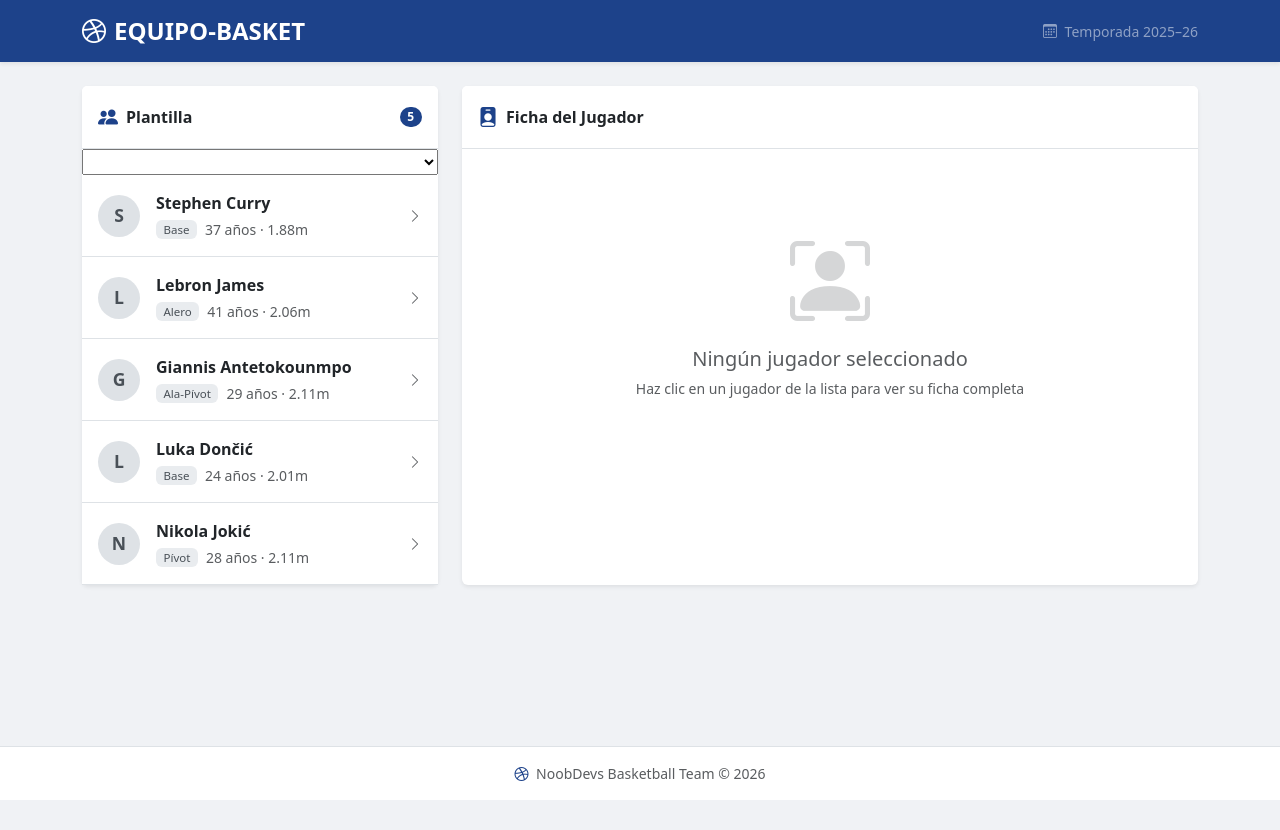
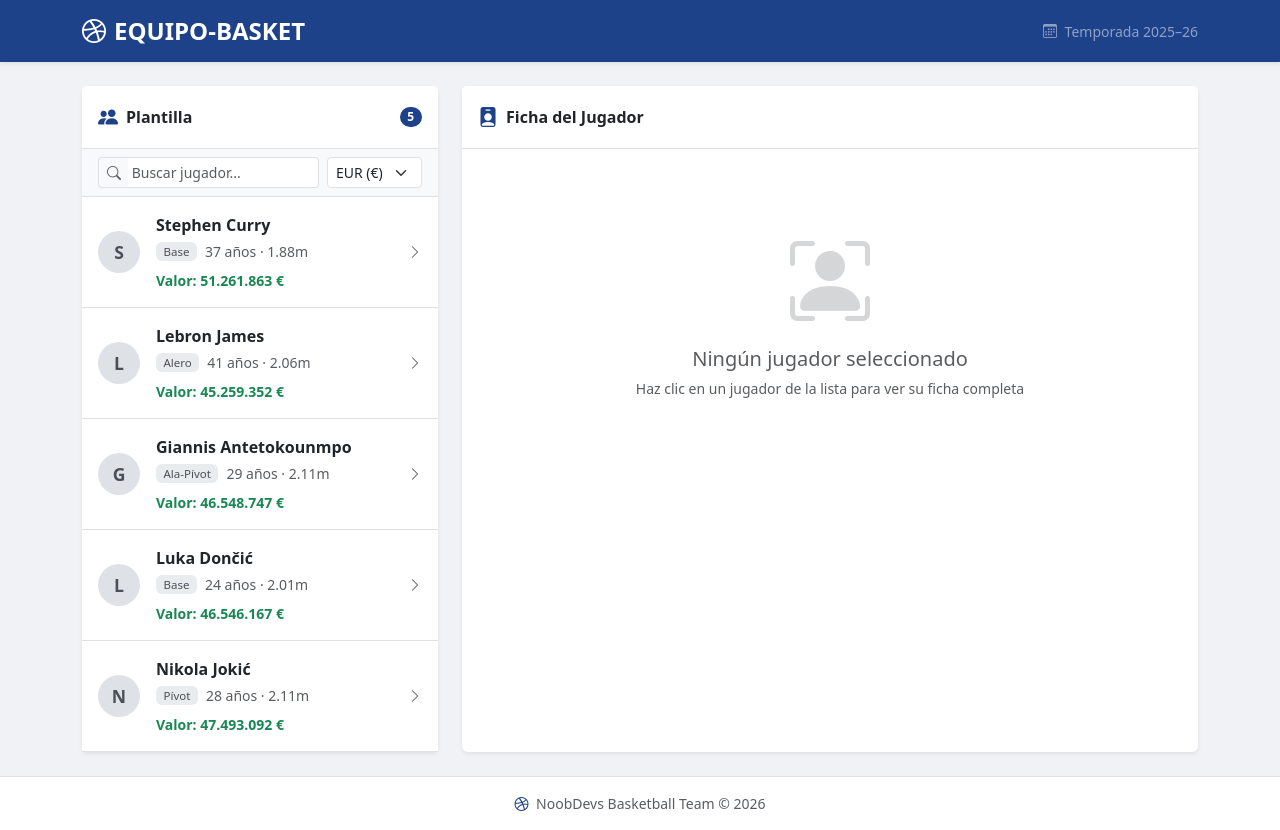
Before and after one commit to Des-FrontEnd-con-frameworks-avanz/Producto-1, an Angular app: page / in a window 1280 px wide. Before the commit the page ends 800 px from the top, so only its background shows below. Built offline with nearby package versions, Linux system fonts and the light colour scheme.

Commit message:
pipe de filtro de moneda por precio jugador creada

```diff
--- a/src/app/components/players/players.component.html
+++ b/src/app/components/players/players.component.html
@@ -3,7 +3,22 @@
      @if  en lugar de *ngIf  -->
 
 <div class="list-group list-group-flush">
-    <select>{{selectedCurrency}}</select>
+    <div class=" px-3 py-2 border-bottom bg-light d-flex justify-content-end align-items-center">
+        <div class="input-group input-group-sm me-2">
+            <span class="input-group-text bg-light border-end-0">
+                <i class="bi bi-search text-muted"></i>
+            </span>
+            <input type="text" class="form-control border-start-0 ps-0" placeholder=" Buscar jugador...">
+        </div>
+
+        <!-- FILTRO POR MONEDA -->
+        <select id="currencySelect" class="form-select form-select-sm w-auto" (change)="onCurrencyChange($event)">
+            <option value="EUR" [selected]="selectedCurrency === 'EUR'">EUR (€)</option>
+            <option value="USD" [selected]="selectedCurrency === 'USD'">USD ($)</option>
+            <option value="GBP" [selected]="selectedCurrency === 'GBP'">GBP (£)</option>
+            <option value="JPY" [selected]="selectedCurrency === 'JPY'">JPY (¥)</option>
+        </select>
+    </div>
 
     @for (player of players; track player.id) {
     <button type="button" class="list-group-item list-group-item-action player-item px-3 py-3 border-bottom"
@@ -22,7 +37,10 @@
                 <div class="fw-semibold text-truncate">{{ player.nombre }} {{ player.apellidos }}</div>
                 <div class="d-flex align-items-center gap-2 mt-1">
                     <span class="badge position-badge">{{ player.posicion }}</span>
-                    <small class="text-muted">{{ player.edad }} años · {{ player.altura }}</small>
+                    <small class="text-muted">{{ player.edad }} años · {{ player.altura }} </small>
+                </div>
+                <div class="mt-2 fw-bold text-success small">
+                    Valor: {{ player.precio | currencyExchange:selectedCurrency }}
                 </div>
             </div>
 
--- a/src/app/components/players/players.component.ts
+++ b/src/app/components/players/players.component.ts
@@ -29,4 +29,9 @@ export class PlayersComponent implements OnInit{
     //comunicación hacia componentes padres o hermanos
     this.playerSelected.emit(player);
   }
+
+  public onCurrencyChange(event: Event): void{
+    const selectedElement = event.target as HTMLSelectElement;
+    this.selectedCurrency = selectedElement.value;
+  }
 }
```
